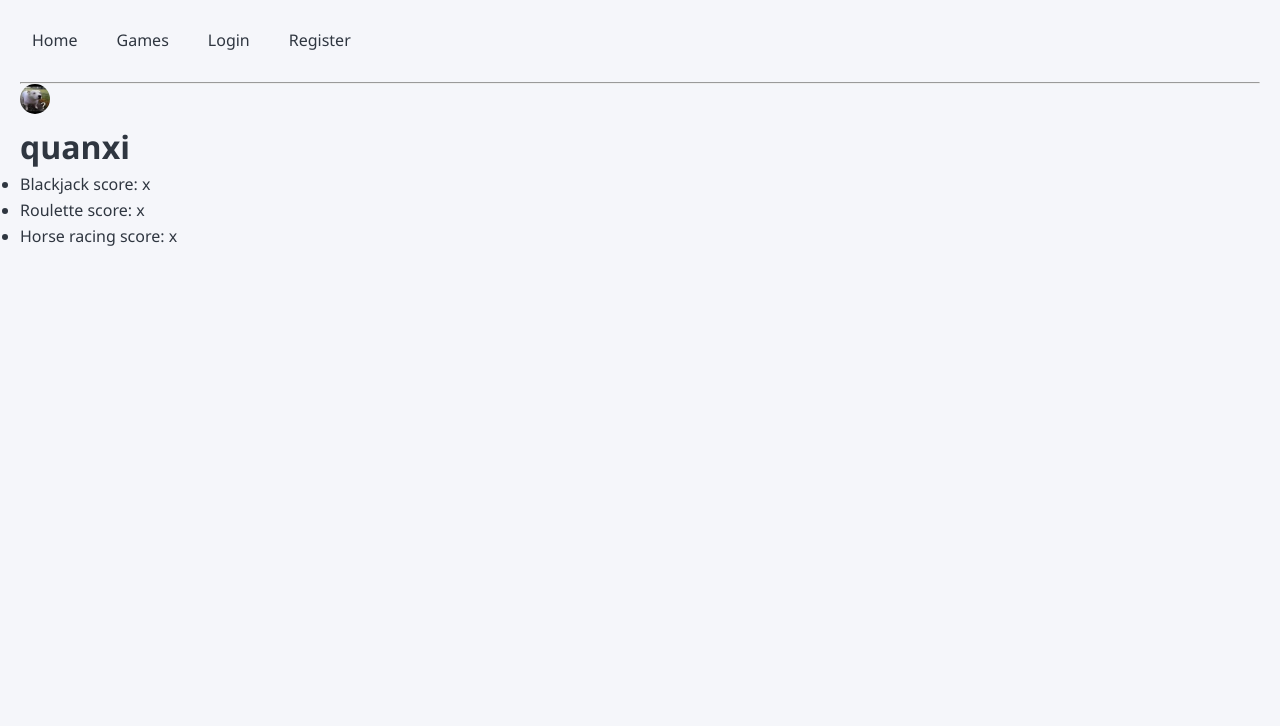
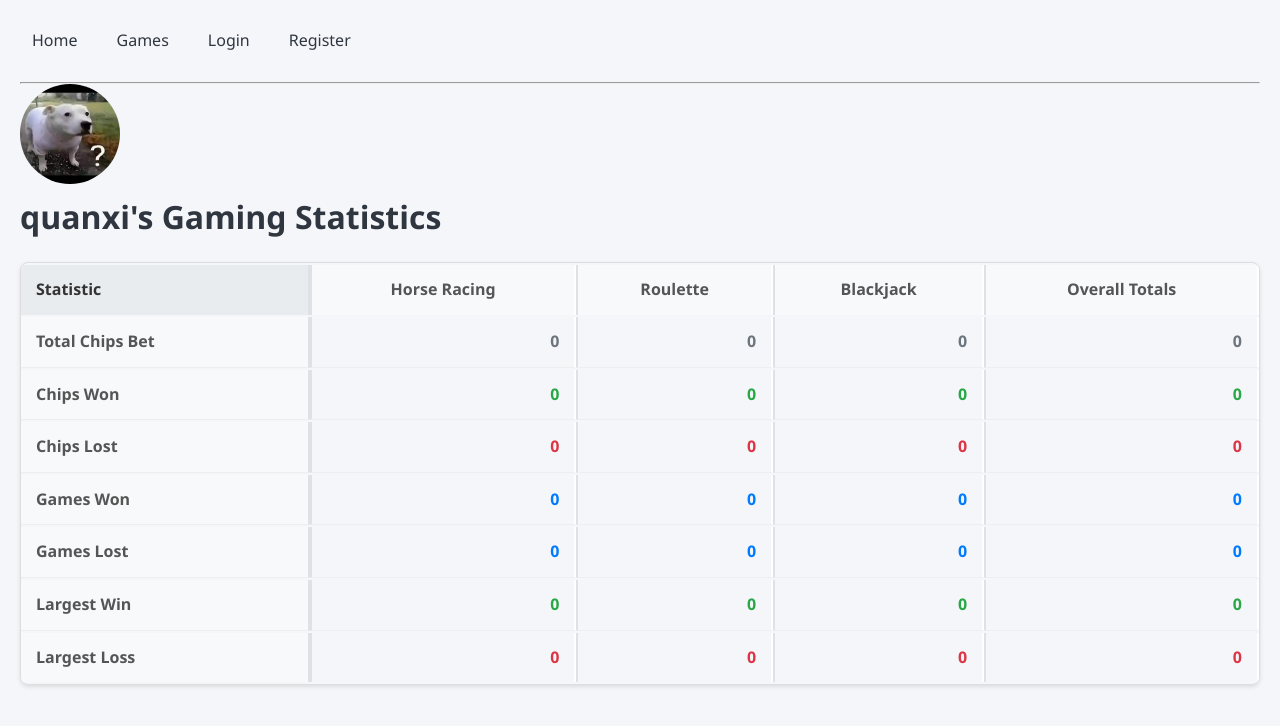
Before and after one commit to DomiiDS/GamesPlatform, a Django app: page /profile/1/stats/ in a window 1280 px wide. Shown: the top 726 px of the page. Run offline with Django 5.2, Linux system fonts and the light colour scheme; data comes from the database, SQL or seed files in the repository.

Commit message:
stats for each game and total, visible in profile ('view stats' button)

```diff
--- a/GamePlatformApp/views.py
+++ b/GamePlatformApp/views.py
@@ -3,7 +3,7 @@
 from django.views.generic import TemplateView, ListView, UpdateView, View, DetailView
 from django.urls import reverse_lazy, reverse
 from django.views.decorators.http import require_POST
-from matplotlib.style.core import available
+#from matplotlib.style.core import available
 
 from .models import User, Comment, Race, Horse, Bet, RouletteField, RouletteWheel, RouletteBet
 from .forms import UserForm, ProfileForm, CommentForm, RoulettePickForm
@@ -183,9 +183,15 @@
     bets = RouletteBet.objects.select_related("user").prefetch_related("fields")
 
     for bet in bets:
+        bet.user.roulette_chips_bet += bet.amount
+        bet.user.total_chips_bet += bet.amount
         payout = bet.resolve()
         if payout > 0:
             bet.user.chips += payout
+            bet.user.roulette_chips_won += payout
+            bet.user.roulette_games_won += 1
+            bet.user.total_chips_won += payout
+            bet.user.total_games_won += 1
             bet.user.save()
 
     bets.delete()  # clear bets after round
@@ -233,10 +239,27 @@
     winning_field = wheel.spin()
     bets = RouletteBet.objects.select_related("user")
     for bet in bets:
+        bet.user.roulette_chips_bet += bet.amount
+        bet.user.total_chips_bet += bet.amount
         payout = bet.resolve()
         if payout > 0:
             bet.user.chips += payout
-            bet.user.save()
+            profit = payout - bet.amount
+            bet.user.roulette_chips_won += profit
+            bet.user.roulette_games_won += 1
+            bet.user.total_chips_won += profit
+            bet.user.total_games_won += 1
+            bet.user.roulette_highest_win = max(bet.user.roulette_highest_win, profit)
+            bet.user.total_highest_win = max(bet.user.total_highest_win, profit)
+        else:
+            loss = bet.amount
+            bet.user.roulette_games_lost += 1
+            bet.user.roulette_chips_lost += loss
+            bet.user.total_games_lost += 1
+            bet.user.total_chips_lost += loss
+            bet.user.roulette_highest_lost = max(bet.user.roulette_highest_lost, loss)
+            bet.user.total_highest_lost = max(bet.user.total_highest_lost, loss)
+        bet.user.save()
     bets.delete()
     return JsonResponse({"winning_number": winning_field.num,
                         "winning_color": winning_field.color,
@@ -265,12 +288,39 @@
         try:
             data = json.loads(request.body)
             new_chips = int(data.get('chips'))
+            game = data.get('game', 'unknown')
+            bet_amount = int(data.get('bet_amount', 0))
         except (json.JSONDecodeError, ValueError, TypeError) as e:
             return JsonResponse({'success': False, 'error': str(e)}, status=400)
 
         try:
             user = request.user
+            old_chips = user.chips
             user.chips = new_chips
+            net_change = new_chips - old_chips
+
+            # Update stats
+            if game == 'blackjack':
+                user.blackjack_chips_bet += bet_amount
+                user.total_chips_bet += bet_amount
+                if net_change > 0:
+                    profit = net_change
+                    user.blackjack_chips_won += profit
+                    user.blackjack_games_won += 1
+                    user.total_chips_won += profit
+                    user.total_games_won += 1
+                    user.blackjack_highest_win = max(user.blackjack_highest_win, profit)
+                    user.total_highest_win = max(user.total_highest_win, profit)
+                else:
+                    loss = -net_change
+                    user.blackjack_games_lost += 1
+                    user.blackjack_chips_lost += loss
+                    user.total_games_lost += 1
+                    user.total_chips_lost += loss
+                    user.blackjack_highest_lost = max(user.blackjack_highest_lost, loss)
+                    user.total_highest_lost = max(user.total_highest_lost, loss)
+            # For horse_race and roulette, handled in their resolve functions
+
             user.save()
             return JsonResponse({'success': True, 'chips': new_chips}, status=200)
         except Exception as e:
@@ -304,6 +354,23 @@
 def start_race(request):
     if request.user.is_anonymous:
             raise PermissionDenied("Log in to play games.")
+
+    # Resolve any unresolved bets as losses
+    unresolved_bets = Bet.objects.filter(resolved=False)
+    for bet in unresolved_bets:
+        loss = bet.amount
+        bet.user.horse_race_games_lost += 1
+        bet.user.horse_race_chips_lost += loss
+        bet.user.total_games_lost += 1
+        bet.user.total_chips_lost += loss
+        bet.user.horse_race_highest_lost = max(bet.user.horse_race_highest_lost, loss)
+        bet.user.total_highest_lost = max(bet.user.total_highest_lost, loss)
+        bet.user.horse_race_chips_bet += bet.amount
+        bet.user.total_chips_bet += bet.amount
+        bet.won = False
+        bet.resolved = True
+        bet.user.save()
+        bet.save()
 
     race = Race.get_singleton()
 
@@ -343,16 +410,33 @@
 
         bets = Bet.objects.filter(resolved=False)
         for bet in bets:
+            bet.user.horse_race_chips_bet += bet.amount
+            bet.user.total_chips_bet += bet.amount
             if bet.horse == winner:
-                bet.user.chips += bet.amount * 2
+                winnings = bet.amount * 2
+                bet.user.chips += winnings
+                profit = bet.amount
+                bet.user.horse_race_chips_won += profit
+                bet.user.horse_race_games_won += 1
+                bet.user.total_chips_won += profit
+                bet.user.total_games_won += 1
+                bet.user.horse_race_highest_win = max(bet.user.horse_race_highest_win, profit)
+                bet.user.total_highest_win = max(bet.user.total_highest_win, profit)
                 bet.won = True
             else:
+                loss = bet.amount
+                bet.user.horse_race_games_lost += 1
+                bet.user.horse_race_chips_lost += loss
+                bet.user.total_games_lost += 1
+                bet.user.total_chips_lost += loss
+                bet.user.horse_race_highest_lost = max(bet.user.horse_race_highest_lost, loss)
+                bet.user.total_highest_lost = max(bet.user.total_highest_lost, loss)
                 bet.won = False
 
             bet.resolved = True
             bet.user.save()
             bet.save()
-        return JsonResponse({"success": True})
+        return JsonResponse({"success": True, "user_chips": request.user.chips})
 
 def place_bet(request):
     if request.method == "POST":
--- a/static/css/base.css
+++ b/static/css/base.css
@@ -18,6 +18,12 @@
     border-radius: 50%;
     height: 30px;
     width: 30px;
+}
+
+.profile-picture {
+    border-radius: 50%;
+    height: 100px;
+    width: 100px;
 }
 
 a {
@@ -73,3 +79,78 @@
 background-color: #dcdde1;
 color: #2f3640;
 }
+
+/* Statistics table styles */
+.stats-container {
+    margin-top: 20px;
+    border: 1px solid #ddd;
+    border-radius: 8px;
+    overflow: hidden;
+    box-shadow: 0 2px 4px rgba(0,0,0,0.1);
+}
+.stats-table {
+    width: 100%;
+    border-collapse: separate;
+    border-spacing: 0 2px;
+}
+.stats-table th,
+.stats-table td {
+    padding: 12px 15px;
+    border-bottom: 1px solid #eee;
+    border-right: 2px solid #fff;
+}
+.stats-table th {
+    background-color: #f8f9fa;
+    font-weight: 600;
+    color: #555;
+    border-bottom: 2px solid #dee2e6;
+}
+.stats-table td {
+    font-weight: bold;
+    text-align: right;
+}
+.stats-table th:first-child {
+    text-align: left;
+    background-color: #e9ecef;
+    font-weight: 700;
+    color: #333;
+    border-right: 2px solid #dee2e6;
+    position: sticky;
+    left: 0;
+    z-index: 10;
+}
+.stats-table td:first-child {
+    text-align: left;
+    background-color: #f8f9fa;
+    font-weight: 600;
+    color: #555;
+    border-right: 2px solid #dee2e6;
+    position: sticky;
+    left: 0;
+    z-index: 5;
+}
+
+/* Color coding for different stat types */
+.stat-bet { color: #6c757d; } /* Gray for bets */
+.stat-win { color: #28a745; } /* Green for wins */
+.stat-loss { color: #dc3545; } /* Red for losses */
+.stat-games { color: #007bff; } /* Blue for games */
+
+/* Column separation */
+.stats-table th:not(:first-child) {
+    border-left: 2px solid #dee2e6;
+}
+.stats-table td:not(:first-child) {
+    border-left: 2px solid #dee2e6;
+}
+
+.stats-table tr:last-child th,
+.stats-table tr:last-child td {
+    border-bottom: none;
+}
+.stats-table tr:hover td {
+    background-color: #f8f9fa;
+}
+.stats-table tr:hover td:first-child {
+    background-color: #e9ecef;
+}
--- a/templates/GamePlatformApp/users/user_stats.html
+++ b/templates/GamePlatformApp/users/user_stats.html
@@ -1,18 +1,71 @@
 {% extends 'GamePlatformApp/base_navbar.html' %}
-<style>
-    img{
-        border-radius: 50%;
-        height: 100px;
-        width: 100px;
-    }
-</style>
 {% block title %}Stats{% endblock %}
 {% block content %}
-<img src = "{{ profile_user.profile_picture.url }}"></img>
-<h1>{{ profile_user.username }}</h1>
-<ul>
-    <li>Blackjack score: x</li>
-    <li>Roulette score: x</li>
-    <li>Horse racing score: x</li>
-</ul>
+<img src="{{ profile_user.profile_picture.url }}" alt="Profile Picture" class="profile-picture">
+<h1>{{ profile_user.username }}'s Gaming Statistics</h1>
+
+<div class="stats-container">
+    <table class="stats-table">
+        <thead>
+            <tr>
+                <th>Statistic</th>
+                <th>Horse Racing</th>
+                <th>Roulette</th>
+                <th>Blackjack</th>
+                <th>Overall Totals</th>
+            </tr>
+        </thead>
+        <tbody>
+            <tr>
+                <td class="stat-bet">Total Chips Bet</td>
+                <td class="stat-bet">{{ profile_user.horse_race_chips_bet }}</td>
+                <td class="stat-bet">{{ profile_user.roulette_chips_bet }}</td>
+                <td class="stat-bet">{{ profile_user.blackjack_chips_bet }}</td>
+                <td class="stat-bet">{{ profile_user.total_chips_bet }}</td>
+            </tr>
+            <tr>
+                <td class="stat-win">Chips Won</td>
+                <td class="stat-win">{{ profile_user.horse_race_chips_won }}</td>
+                <td class="stat-win">{{ profile_user.roulette_chips_won }}</td>
+                <td class="stat-win">{{ profile_user.blackjack_chips_won }}</td>
+                <td class="stat-win">{{ profile_user.total_chips_won }}</td>
+            </tr>
+            <tr>
+                <td class="stat-loss">Chips Lost</td>
+                <td class="stat-loss">{{ profile_user.horse_race_chips_lost }}</td>
+                <td class="stat-loss">{{ profile_user.roulette_chips_lost }}</td>
+                <td class="stat-loss">{{ profile_user.blackjack_chips_lost }}</td>
+                <td class="stat-loss">{{ profile_user.total_chips_lost }}</td>
+            </tr>
+            <tr>
+                <td class="stat-games">Games Won</td>
+                <td class="stat-games">{{ profile_user.horse_race_games_won }}</td>
+                <td class="stat-games">{{ profile_user.roulette_games_won }}</td>
+                <td class="stat-games">{{ profile_user.blackjack_games_won }}</td>
+                <td class="stat-games">{{ profile_user.total_games_won }}</td>
+            </tr>
+            <tr>
+                <td class="stat-games">Games Lost</td>
+                <td class="stat-games">{{ profile_user.horse_race_games_lost }}</td>
+                <td class="stat-games">{{ profile_user.roulette_games_lost }}</td>
+                <td class="stat-games">{{ profile_user.blackjack_games_lost }}</td>
+                <td class="stat-games">{{ profile_user.total_games_lost }}</td>
+            </tr>
+            <tr>
+                <td class="stat-win">Largest Win</td>
+                <td class="stat-win">{{ profile_user.horse_race_highest_win }}</td>
+                <td class="stat-win">{{ profile_user.roulette_highest_win }}</td>
+                <td class="stat-win">{{ profile_user.blackjack_highest_win }}</td>
+                <td class="stat-win">{{ profile_user.total_highest_win }}</td>
+            </tr>
+            <tr>
+                <td class="stat-loss">Largest Loss</td>
+                <td class="stat-loss">{{ profile_user.horse_race_highest_lost }}</td>
+                <td class="stat-loss">{{ profile_user.roulette_highest_lost }}</td>
+                <td class="stat-loss">{{ profile_user.blackjack_highest_lost }}</td>
+                <td class="stat-loss">{{ profile_user.total_highest_lost }}</td>
+            </tr>
+        </tbody>
+    </table>
+</div>
 {% endblock %}
```
Also changed, not shown: GamePlatformApp/models.py (+36 -0 lines), static/js/blackjack.js (+15 -6 lines).
